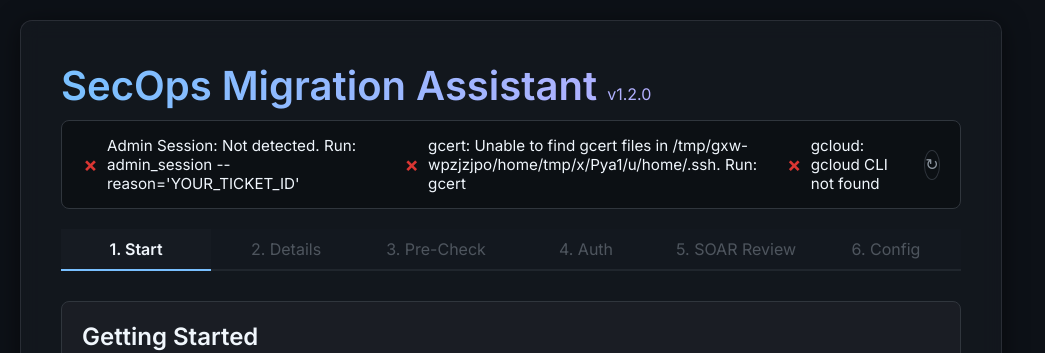
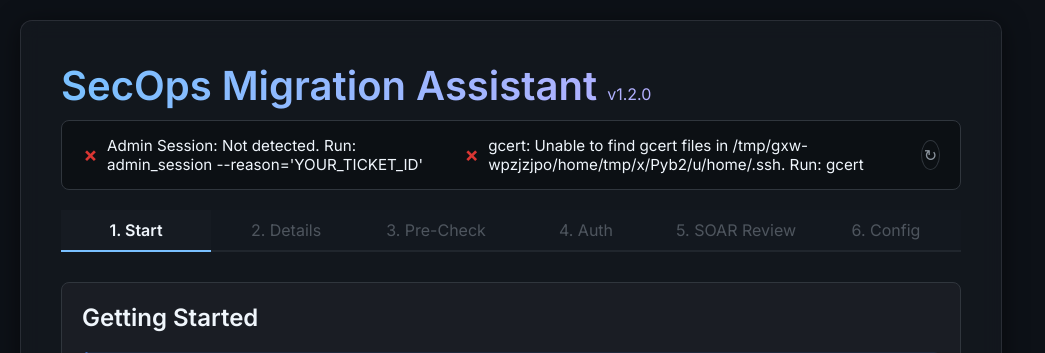
Before and after one commit to slash-31/google-legacy_siem_migration, a Flask app: page / in a window 1280 px wide. Shown: the top 353 px of the page, without its empty margins (0-1045 px from the left). Run offline with Flask 3, Linux system fonts and the light colour scheme; parts of the project's set-up code (start-up, migrations or seed data) failed here and were passed over.

Commit message:
Remove gcloud auth check from page-load banner
gcloud auth list on every page load was triggering a login prompt.
Removed gcloud from the auth status banner and the /api/auth_status
endpoint — gcloud authentication is now only checked in the Step 2
pre-checks where it belongs.

Co-Authored-By: Claude Opus 4.6 <noreply@anthropic.com>

```diff
--- a/webapp/templates/index.html
+++ b/webapp/templates/index.html
@@ -25,10 +25,6 @@
             <div class="status-item">
                 <span id="gcert-status-icon" class="status-icon">⏳</span>
                 <span id="gcert-status-text">gcert: Checking...</span>
-            </div>
-            <div class="status-item">
-                <span id="gcloud-status-icon" class="status-icon">⏳</span>
-                <span id="gcloud-status-text">gcloud: Checking...</span>
             </div>
             <button onclick="refreshAuthStatus()" title="Re-check auth status"
                 style="background: transparent; border: 1px solid var(--border-color); border-radius: 50%; width: 30px; height: 30px; cursor: pointer; font-size: 1rem; padding: 0; display: flex; align-items: center; justify-content: center; color: var(--text-secondary); margin-left: auto;"
@@ -1056,11 +1052,6 @@
             gcertIcon.style.color = status.gcert_valid ? 'var(--success-color)' : 'var(--error-color)';
             gcertText.textContent = `gcert: ${status.gcert_message}`;
 
-            const gcloudIcon = document.getElementById('gcloud-status-icon');
-            const gcloudText = document.getElementById('gcloud-status-text');
-            gcloudIcon.textContent = status.gcloud_valid ? '✓' : '✗';
-            gcloudIcon.style.color = status.gcloud_valid ? 'var(--success-color)' : 'var(--error-color)';
-            gcloudText.textContent = `gcloud: ${status.gcloud_message || 'Unknown'}`;
         }
 
         async function refreshAuthStatus() {
--- a/webapp/utils/auth_checker.py
+++ b/webapp/utils/auth_checker.py
@@ -168,23 +168,20 @@ def check_gcloud_auth() -> Tuple[bool, str]:
 
 def get_auth_status() -> Dict[str, any]:
     """
-    Get comprehensive authentication status.
+    Get authentication status for the UI banner.
 
-    Returns:
-        Dict with admin_session, gcert, and gcloud status fields.
+    Checks admin_session and gcert only. gcloud auth is validated
+    later in the Step 2 pre-checks.
     """
     admin_valid, admin_msg = check_admin_session()
     gcert_valid, gcert_msg = check_gcert()
-    gcloud_valid, gcloud_msg = check_gcloud_auth()
 
     return {
         'admin_session_valid': admin_valid,
         'gcert_valid': gcert_valid,
-        'gcloud_valid': gcloud_valid,
         'admin_session_message': admin_msg,
         'gcert_message': gcert_msg,
-        'gcloud_message': gcloud_msg,
-        'all_valid': admin_valid and gcert_valid and gcloud_valid
+        'all_valid': admin_valid and gcert_valid
     }
 
 
```
